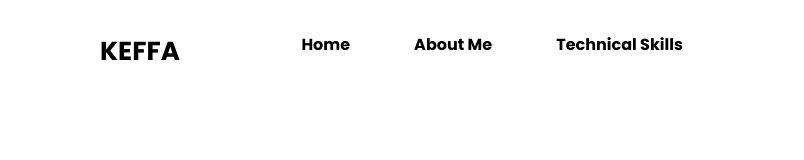
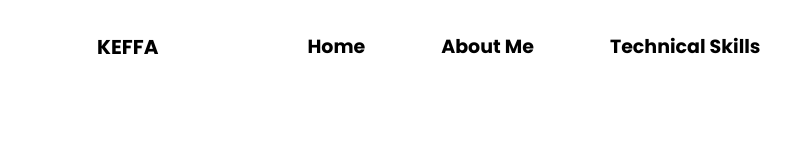
Before and after one commit to efpha/My-portfolio-site, a React (Create React App) app: page / in a window 1280 px wide. Shown: the top 160 px of the page, without its empty margins (153-957 px from the left). Built offline with nearby package versions, Linux system fonts and the light colour scheme.

Commit message:
Reduce logo font size and increase navbar font size

```diff
--- a/src/App.css
+++ b/src/App.css
@@ -29,7 +29,7 @@
 
   .navbar .logo-content{
     padding: 0.5em;
-    font-size: 26px;
+    font-size: 20px;
     font-weight: bold;
   }
 
@@ -46,7 +46,7 @@
     width: 100%;
     list-style-type: none;
     margin: 1em;
-    font-size: 16px;
+    font-size: 19px;
 
   }
   .navbar a, .navbar ul li a{
```
